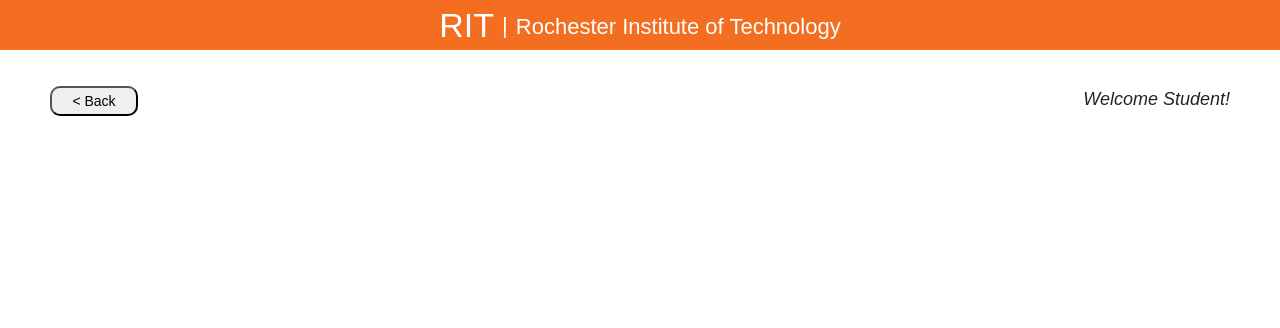
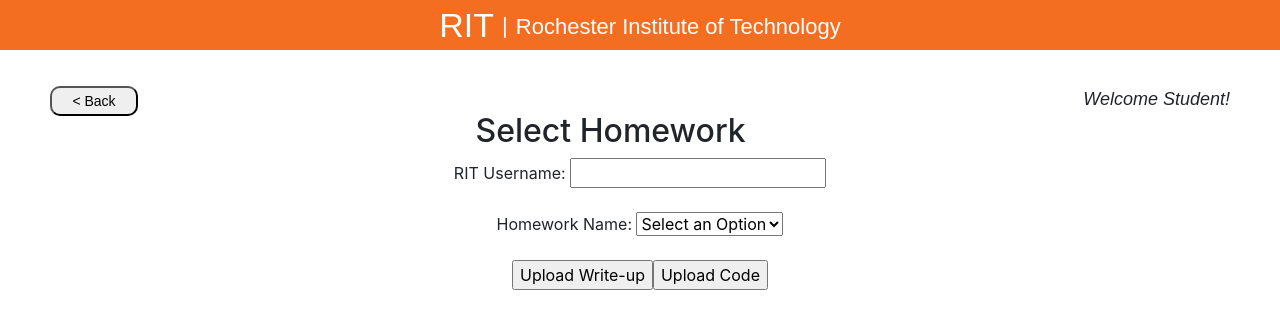
Before and after one commit to kritisharda92/grading-app-fe, a React (Create React App) app: page / in a window 1280 px wide. Both pictures are taken after a click on the element "Student". Shown: the top 328 px of the page. Built offline with nearby package versions, Linux system fonts and the light colour scheme.

Commit message:
professor workflow working and student workflow designed

```diff
--- a/src/components/ProfessorWorkflow/ProfessorConfirmationComponent.jsx
+++ b/src/components/ProfessorWorkflow/ProfessorConfirmationComponent.jsx
@@ -29,9 +29,9 @@ class UploadHomeworkComponent extends React.Component {
             <SubHeader user="Professor"/>
             <h2 className="professor-conf-heading">Confirmation screen</h2>
             <img src={binderIcon} alt="confirmation" className="confirmation-image"/>
-            <div className="professor-conf-msg"> YAY! The problem was uploaded successfully</div> <br/>
+            <div className="professor-conf-msg"> YAY! The homework was uploaded successfully</div> <br/>
             <div className="professor-conf-buttons">
-                <input className="addProblem" type="button" name="addProblem" value="New Problem" onClick={this.addNewProblem}/>
+                <input className="addProblem" type="button" name="addProblem" value="New Homework" onClick={this.addNewProblem}/>
                 <input className="profLogout" type="button" name="profLogout" value="Logout" onClick={this.logoutProfessor}/>
             </div>
         </div>
--- /dev/null
+++ b/src/components/StudentWorkflow/SelectHomeworkComponent.jsx
@@ -0,0 +1,71 @@
+import React from 'react';
+import Header from '../HeaderComponent/HeaderComponent';
+import SubHeader from '../SubHeaderComponent/SubHeaderComponent';
+import './SelectHomeworkComponent.scss';
+
+class SelectHomeworkComponent extends React.Component {
+    constructor() {
+        super();
+
+        this.state = {
+            homeworks: ["Homework-1", "Homework-2", "Homework-3"],
+            currentHomework: '',
+            username: ''
+        }
+
+        this.handleUsername = this.handleUsername.bind(this);
+        this.handleCurrentHomework = this.handleCurrentHomework.bind(this);
+        this.handleUploadCode = this.handleUploadCode.bind(this);
+    }
+
+    handleUsername(e) {
+        this.setState({username: e.target.value});
+    }
+
+    handleCurrentHomework(e) {
+        this.setState({currentHomework: e.target.value});
+    }
+
+    handleUploadCode() {
+        let curHw = this.state.currentHomework;
+        let user = this.state.username;
+        console.log(this.state);
+        this.props.history.push({
+            pathname: '/uploadCode',
+            state: {
+                homework: curHw,
+                username: user
+            }
+          })
+    }
+
+    render() {
+
+        const hw = this.state.homeworks;
+
+        let hwList = hw.length > 0
+		&& hw.map((item, i) => {
+		return (
+			<option key={i} value={item}>{item}</option>
+        )}, this);
+
+        return (
+          <div className='student-container'>
+              <Header />
+              < SubHeader user="Student"/>
+              <h2>Select Homework</h2>
+              <div>
+                  RIT Username: <input type="text" onChange={this.handleUsername}/> <br/> <br/>
+                  Homework Name: <select onChange={this.handleCurrentHomework}>
+                  <option value="none" selected disabled hidden> Select an Option </option>
+                  {hwList}
+                  </select> <br/> <br/>
+                  <input type="button" value="Upload Write-up" />
+                  <input type="button" value="Upload Code" onClick={this.handleUploadCode}/>
+              </div>
+          </div>
+        );
+    }
+}
+
+  export default SelectHomeworkComponent;
--- a/src/components/StudentWorkflow/UploadSolutionComponent.scss
+++ b/src/components/StudentWorkflow/SelectHomeworkComponent.scss
@@ -1,3 +1,4 @@
 .student-container{
     margin-top: 60px;
+    text-align: center;
 }
--- /dev/null
+++ b/src/components/StudentWorkflow/UploadCodeComponent.jsx
@@ -0,0 +1,78 @@
+import React from 'react';
+import Header from '../HeaderComponent/HeaderComponent';
+import SubHeader from '../SubHeaderComponent/SubHeaderComponent';
+import './UploadCodeComponent.scss';
+
+class UploadCodeComponent extends React.Component {
+    constructor(props) {
+        super(props);
+        let hw = props.history.location.state.homework;
+        let user = props.history.location.state.username;
+        this.state = {
+            problems: ["problem-1","problem-2","problem-3"],
+            currentProblem: '',
+            currentHomework: hw,
+            username: user,
+            code: ''
+        }
+        this.handleCurrentProblem = this.handleCurrentProblem.bind(this);
+        this.handleUploadCode = this.handleUploadCode.bind(this);
+        this.handleCodeFile = this.handleCodeFile.bind(this);
+    }
+
+    handleCurrentProblem(e) {
+        this.setState({currentProblem: e.target.value});
+    }
+
+    handleUploadCode() {
+        // console.log(this.state);
+        var formData = new FormData();
+        formData.append("sourceCode",this.state.code);
+        formData.append("userName", this.state.username);
+        formData.append("homeworkName", this.state.currentHomework);
+        formData.append("questionName", this.state.currentProblem);
+
+        // API call to upload code for a problem
+        // fetch('http://localhost:8080/upload', {
+        //   method: 'POST',
+        //   body: formData,
+        //   mode: "no-cors"
+        // });
+
+        this.props.history.push("/");
+
+    }
+
+    handleCodeFile(e) {
+        this.setState({code: e.target.files[0]});
+    }
+
+    render() {
+        let prob = this.state.problems;
+        let probList = prob.length > 0
+		&& prob.map((item, i) => {
+		return (
+			<option key={i} value={item}>{item}</option>
+        )}, this);
+
+        return (
+          <div className='student-code-container'>
+              <Header />
+              < SubHeader user="Student"/>
+              <h2>Select Homework</h2>
+              <div>
+                  {/* RIT Username: <input type="text" onChange={this.handleUsername}/> <br/> <br/> */}
+                  Problem Name: <select onChange={this.handleCurrentProblem}>
+                  <option value="none" selected disabled hidden> Select an Option </option>
+                  {probList}
+                  </select> <br/> <br/>
+                  Upload Code: <input type="file" onChange={this.handleCodeFile}/>
+                  {/* <input type="button" value="Upload Write-up" /> */}
+                  <input type="button" value="Upload Code" onClick={this.handleUploadCode}/>
+              </div>
+          </div>
+        );
+    }
+}
+
+  export default UploadCodeComponent;
--- /dev/null
+++ b/src/components/StudentWorkflow/UploadCodeComponent.scss
@@ -0,0 +1,4 @@
+.student-code-container{
+    margin-top: 60px;
+    text-align: center;
+}
--- a/src/components/StudentWorkflow/UploadSolutionComponent.jsx
+++ /dev/null
@@ -1,24 +0,0 @@
-import React from 'react';
-import Header from '../HeaderComponent/HeaderComponent';
-import SubHeader from '../SubHeaderComponent/SubHeaderComponent';
-import './UploadSolutionComponent.scss';
-
-class UploadSolutionComponent extends React.Component {
-    constructor() {
-        super();
-        console.log(this);
-    }
-
-
-    render() {
-        return (
-          <div className='student-container'>
-              <Header />
-              < SubHeader user="Student"/>
-              {/* <h1>Welcome Student!</h1> */}
-          </div>
-        );
-    }
-}
-
-  export default UploadSolutionComponent;
--- a/src/utils/Router.js
+++ b/src/utils/Router.js
@@ -1,10 +1,11 @@
 import React, { Component } from 'react';
 import { HashRouter, Route, BrowserRouter } from 'react-router-dom';
 import WelcomeScreenPage from '../components/WelcomeScreen/WelcomeScreenComponent';
-import StudentPage from '../components/StudentWorkflow/UploadSolutionComponent';
+import StudentPage from '../components/StudentWorkflow/SelectHomeworkComponent';
 import ProfessorPage from '../components/ProfessorWorkflow/UploadHomeworkComponent';
 import GraderPage from '../components/GraderWorkflow/GradeHomeworkComponent';
 import ProfessorConfirmation from '../components/ProfessorWorkflow/ProfessorConfirmationComponent';
+import UploadCodePage from '../components/StudentWorkflow/UploadCodeComponent';
 
 class Router extends Component {
   constructor(props) {
@@ -20,6 +21,7 @@ class Router extends Component {
             <Route exact path="/grader" component={GraderPage} />
             <Route exact path="/" component={WelcomeScreenPage} />
             <Route exact path="/professorConfirmation" component={ProfessorConfirmation} />
+            <Route exact path="/uploadCode" component={UploadCodePage} />
         </div>
       </HashRouter>
       /* eslint-enable */
```
Also changed, not shown: src/components/ProfessorWorkflow/UploadHomeworkComponent.jsx (+10 -110 lines).
